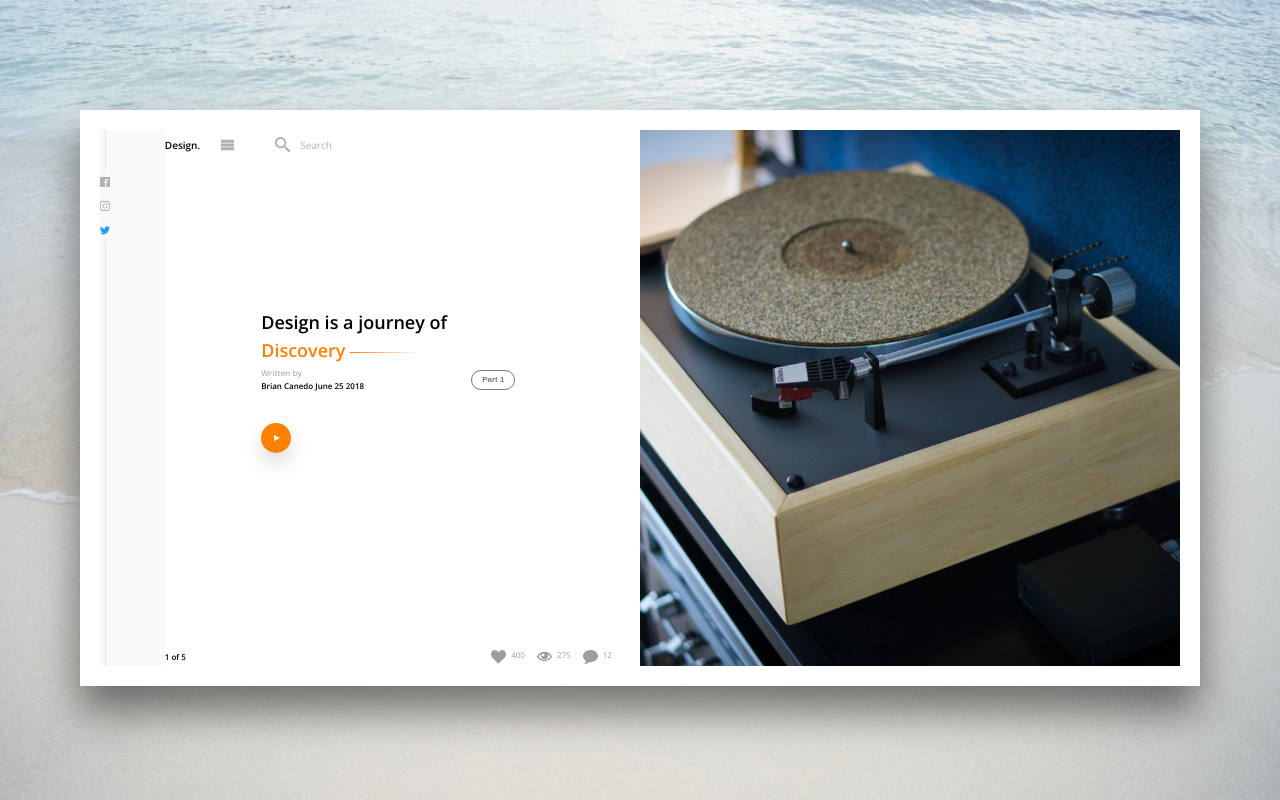
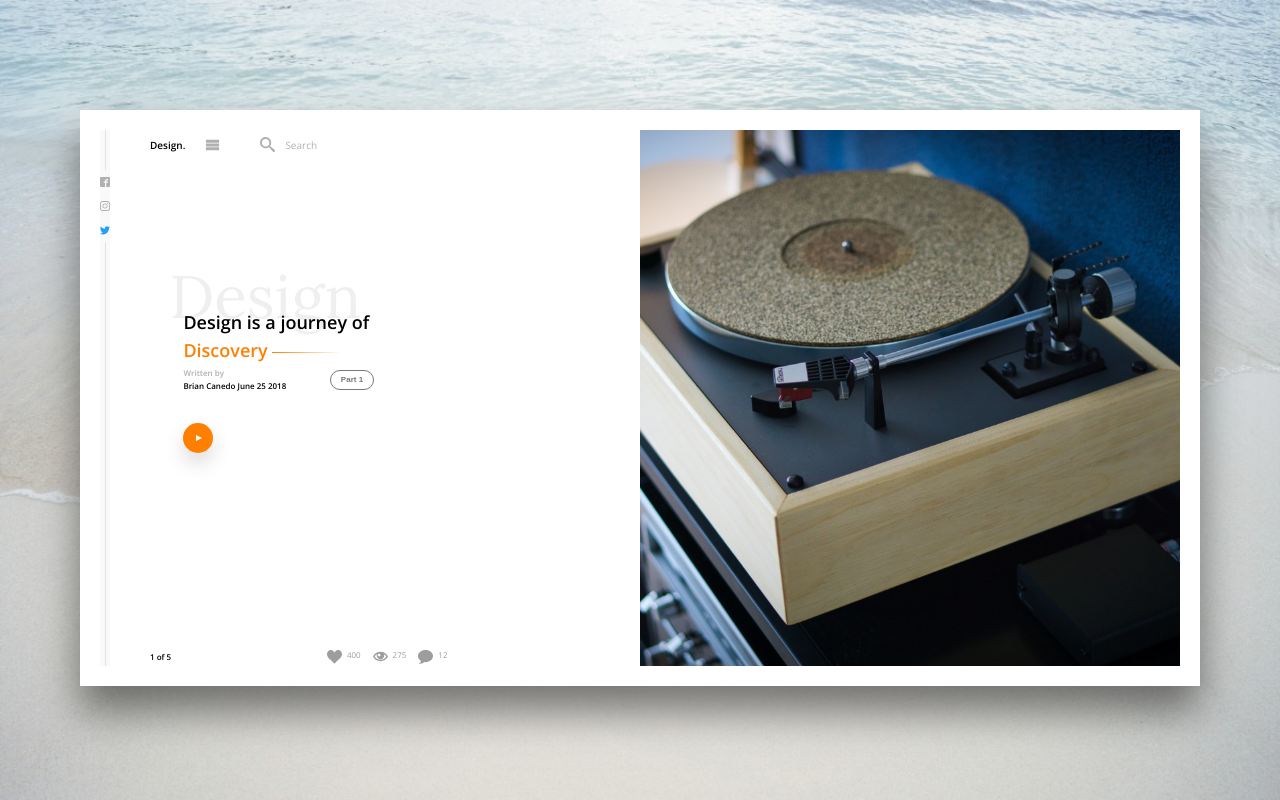
Before and after one commit to bcanedo4/SongAlbum, a website: page index.html in a window 1280 px wide. Drawn offline with nearby package versions, Linux system fonts and the light colour scheme.

Commit message:
Styled and positioned background text

```diff
--- a/index.html
+++ b/index.html
@@ -6,12 +6,14 @@
     <meta http-equiv="X-UA-Compatible" content="ie=edge">
 
     <link href="https://fonts.googleapis.com/css?family=Open+Sans:300,400,600" rel="stylesheet">
+    <link href="https://fonts.googleapis.com/css?family=Lora" rel="stylesheet">
     <link rel="stylesheet" href="css/style.css">
 
     <title>Song Album</title>
 </head>
 <body>
     <div class="container">
+        <div class="background__text">Design</div>
         <div class="container--left">
 
             <div class="sidebar">
--- /dev/null
+++ b/sass/components/_background-text.scss
@@ -0,0 +1,10 @@
+.background__text {
+    font-size: 6rem;
+    font-family: 'Lora', serif;
+    position: absolute;
+    top: 24%;
+    left: 8%;
+    z-index: 10;
+    color: var(--color-grey-light-3);
+    opacity: .3;
+}
--- /dev/null
+++ b/sass/layout/_footer.scss
@@ -0,0 +1,23 @@
+.footer__icon {
+
+    &--black {
+        margin-bottom: -.4rem;
+        width: 1.5rem;
+        height: 1.5rem;
+        fill: #000;
+    }
+
+    &--grey {
+        margin-bottom: -.2rem;
+        margin-right: .5rem;
+        width: 1.5rem;
+        height: 1.5rem;
+        fill: var(--color-grey-dark-4);
+    }
+}
+
+.icon__value {
+    font-size: $font-small;
+    margin-right: 1.2rem;
+    color: var(--color-grey-dark-4);
+}
--- a/sass/layout/_header.scss
+++ b/sass/layout/_header.scss
@@ -3,6 +3,7 @@
     flex: 1;
     justify-content: space-between;
     margin-top: .7rem;
+    margin-left: 4rem;
 
     &__nav {
         margin-left: 2rem;
--- a/sass/layout/_layout.scss
+++ b/sass/layout/_layout.scss
@@ -3,6 +3,7 @@
     background-color: #fff;
     height: 72vh;
     box-shadow: 0 2.5rem 4rem rgba(0, 0, 0, .5);
+    position: relative;
 
     display: flex;
     flex: 1;
--- a/sass/layout/_sidebar.scss
+++ b/sass/layout/_sidebar.scss
@@ -1,7 +1,7 @@
 .sidebar {
     background-color: var(--color-grey-light-1);
 
-    flex: 0 0 12%;
+    // flex: 0 0 12%;
 
     display: flex;
     flex-direction: column;
--- a/sass/layout/_song.scss
+++ b/sass/layout/_song.scss
@@ -1,7 +1,7 @@
 .song {
     background-color: #fff;
 
-    flex: 0 0 85%;
+    // flex: 0 0 85%;
 
     display: flex;
     flex-direction: column;
@@ -13,6 +13,7 @@
         flex-wrap: wrap;
         width: 58%;
         font-weight: 600;
+        z-index: 20;
     }
 
     &__title {
@@ -41,6 +42,7 @@
 
     &__ratings {
         display: flex;
+        margin-left: 4rem;
     }
 
     &__order {
@@ -66,27 +68,3 @@
         }
     }
 }
-
-.footer__icon {
-
-    &--black {
-        margin-bottom: -.4rem;
-        width: 1.5rem;
-        height: 1.5rem;
-        fill: #000;
-    }
-
-    &--grey {
-        margin-bottom: -.2rem;
-        margin-right: .5rem;
-        width: 1.5rem;
-        height: 1.5rem;
-        fill: var(--color-grey-dark-4);
-    }
-}
-
-.icon__value {
-    font-size: $font-small;
-    margin-right: 1.2rem;
-    color: var(--color-grey-dark-4);
-}
--- a/sass/main.scss
+++ b/sass/main.scss
@@ -4,9 +4,11 @@
 
 @import "base/base";
 
+@import "components/background-text";
 @import "components/button";
 @import "components/play-button";
 
+@import "layout/footer";
 @import "layout/header";
 @import "layout/layout";
 @import "layout/sidebar";
```
Also changed, not shown: css/style.css.
